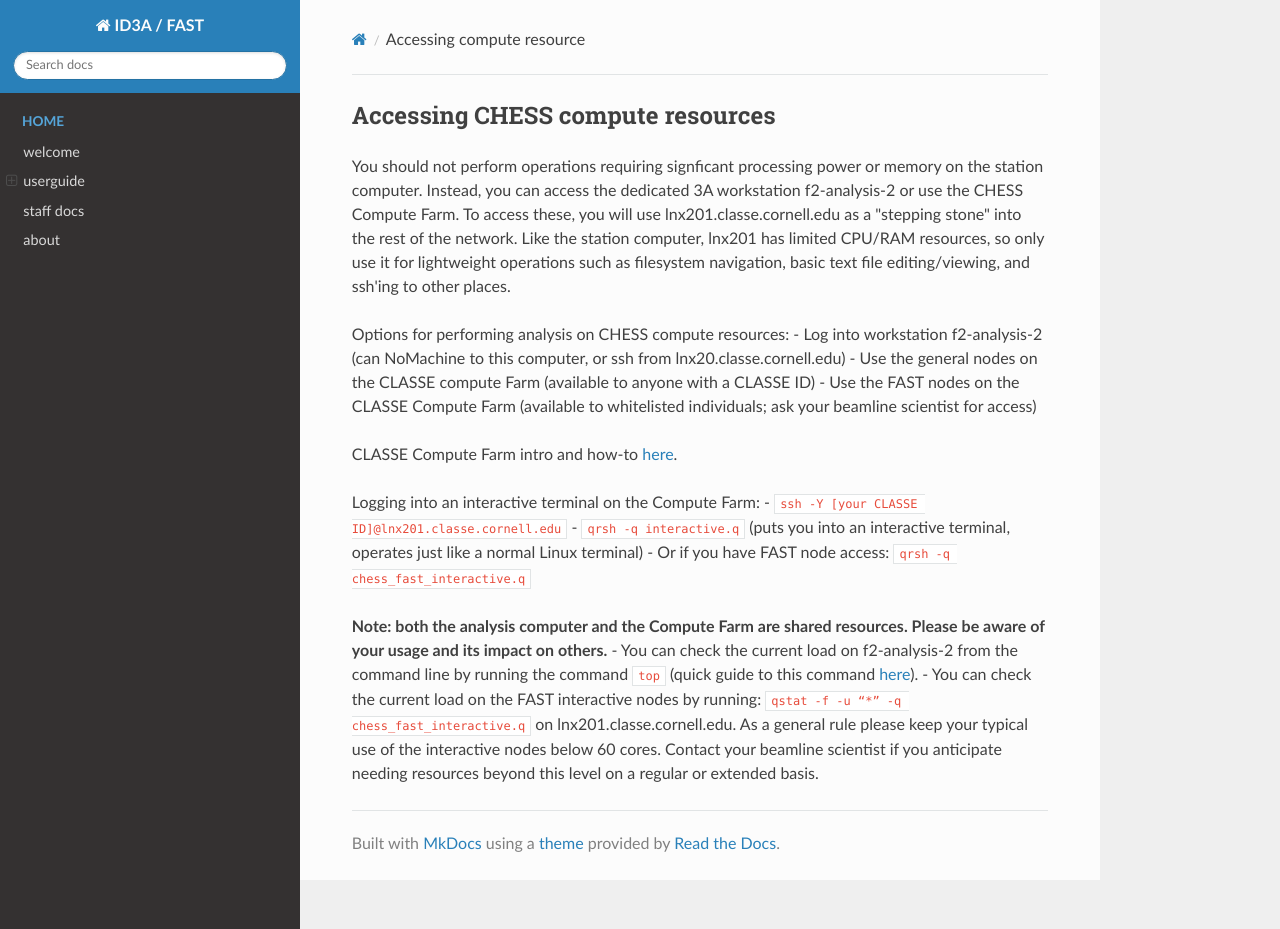
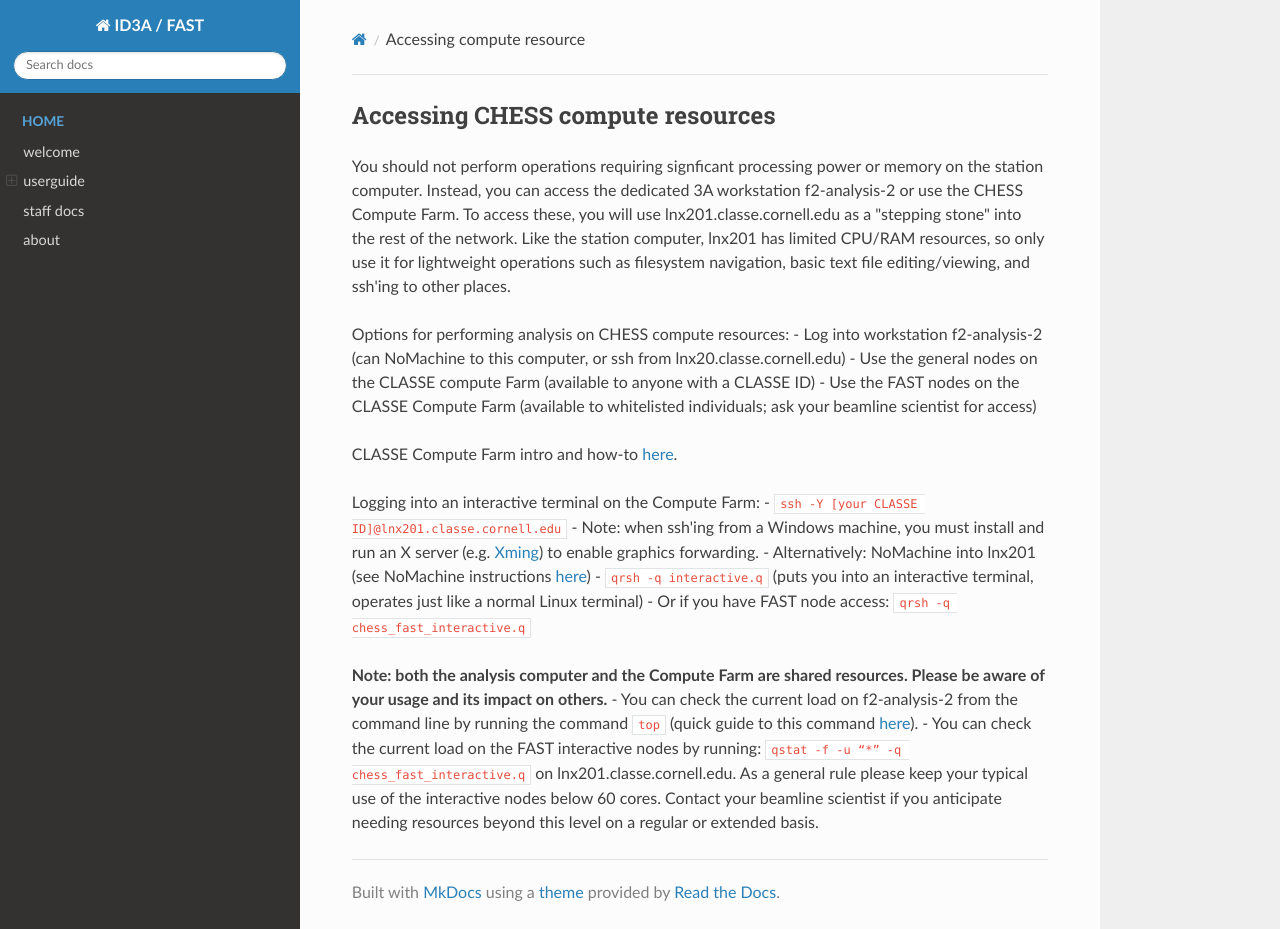
Before and after one commit to ksg52/CHESS-ID3A-FAST, an MkDocs documentation site: the page built from docs/userguide/compute/accessing_compute_resource.md, in a window 1280 px wide and 929 px high. Built offline with MkDocs 1.6.1, drawn with Linux system fonts in a browser that asks for light colours; nearby versions of some CDN libraries.

Commit message:
Update accessing_compute_resource.md

````diff
--- a/docs/userguide/compute/accessing_compute_resource.md
+++ b/docs/userguide/compute/accessing_compute_resource.md
@@ -12,8 +12,11 @@ CLASSE Compute Farm intro and how-to [here](https://wiki.classe.cornell.edu/Comp
 
 Logging into an interactive terminal on the Compute Farm:
 - ```ssh -Y [your CLASSE ID]@lnx201.classe.cornell.edu```
+    - Note: when ssh'ing from a Windows machine, you must install and run an X server (e.g. [Xming](https://sourceforge.net/projects/xming/)) to enable graphics forwarding.
+    - Alternatively: NoMachine into lnx201 (see NoMachine instructions [here](https://wiki.classe.cornell.edu/Computing/NoMachine))
 - ```qrsh -q interactive.q``` (puts you into an interactive terminal, operates just like a normal Linux terminal)
 - Or if you have FAST node access: ```qrsh -q chess_fast_interactive.q```
+
 
 **Note: both the analysis computer and the Compute Farm are shared resources. Please be aware of your usage and its impact on others.**
 - You can check the current load on f2-analysis-2 from the command line by running the command ```top``` (quick guide to this command [here](https://www.howtogeek.com/668986/how-to-use-the-linux-top-command-and-understand-its-output/)).
````
